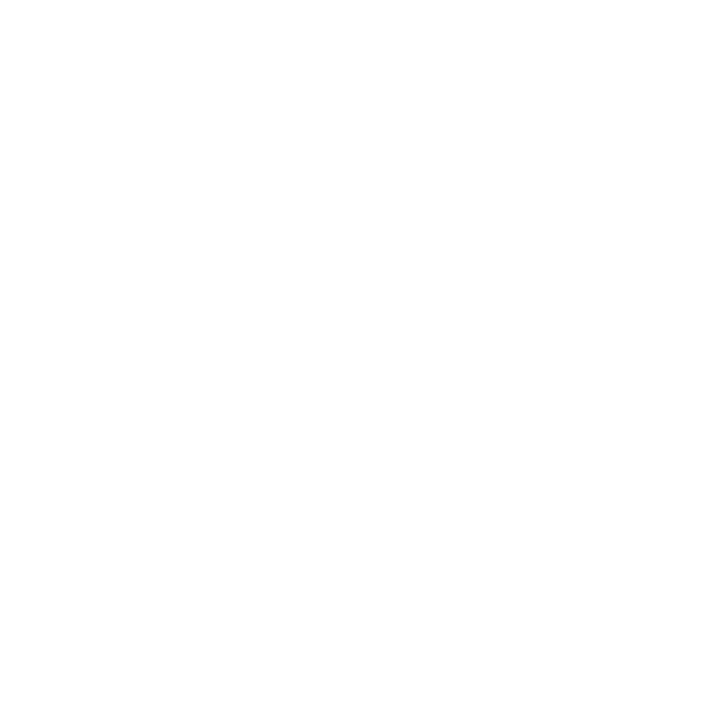
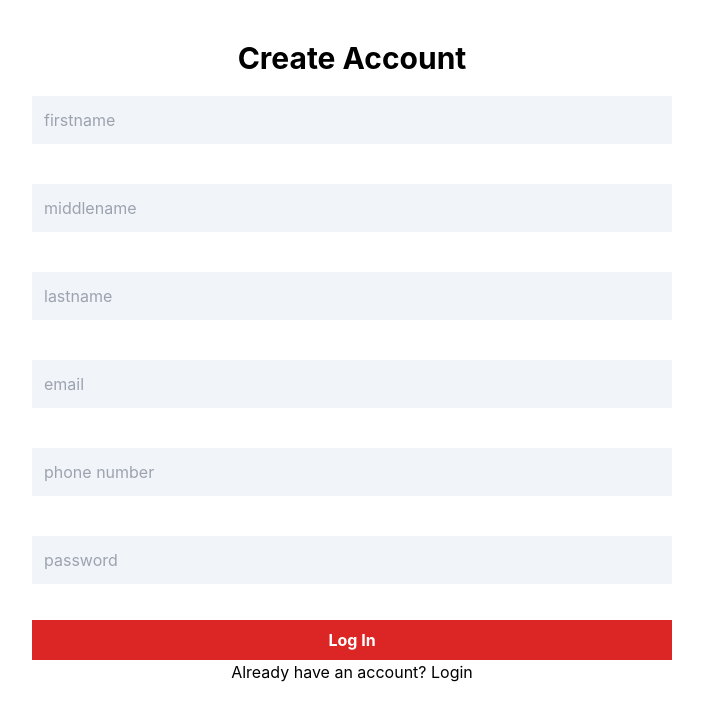
Before and after one commit to Fahyvor/dbms-plastics, a React (Create React App) app in the folder frontend/: page /register in a window 1280 px wide. Before the commit this address had no page. Shown: the top 720 px of the page, without its empty margins (288-991 px from the left). Built offline with nearby package versions, Linux system fonts and the light colour scheme.

Commit message:
Login and Register pages

```diff
--- a/frontend/src/App.js
+++ b/frontend/src/App.js
@@ -3,15 +3,20 @@
 import Products from './ProductsPage/Products';
 import SellWaste from './SellersPage/SellWaste';
 import Dashboard from './Dashboard/Dashboard';
+import Login from './Login/Login';
+import Register from './Register/Register';
 
 function App() {
   return (
     <Router>
       <Routes>
-        <Route path='/' element={<Homepage />} />
+        <Route path='/home' element={<Homepage />} />
         <Route path='/buy' element={<Products />} />
         <Route path='/sell' element={<SellWaste />} />
         <Route path='/dashboard' element={<Dashboard />} />
+        <Route path='/' element={<Login />} />
+        <Route path='/login' element={<Login />} />
+        <Route path='/register' element={<Register />} />
       </Routes>
     </Router>
   );
--- /dev/null
+++ b/frontend/src/Login/Login.js
@@ -0,0 +1,34 @@
+import React from 'react'
+import { useNavigate } from 'react-router-dom'
+
+const Login = () => {
+
+  const navigate = useNavigate();
+
+  const handleLogin = () => {
+    navigate('/home')
+  }
+  return (
+    <div className='flex flex-col w-full
+    py-5 items-center bg-red'>
+        <div className='mt-5 text-3xl font-bold'>Login</div>
+        <div className='login-form w-3/6 max-sm:w-5/6'>
+            <form className='flex flex-col gap-5' onSubmit={handleLogin}>
+                <input type='text' placeholder='username' required
+                className='p-3 mt-5'/>
+                <input type='password' placeholder='password' required
+                className='p-3 mt-5' />
+                <button type='submit'
+                className='bg-red-600 py-2
+                text-white font-bold mt-4'>Log In</button>
+            </form>
+        </div>
+
+        <div className='form-footer mt-5'>
+          <p>Are you a new user? <a href='/register'>Create Account</a></p>
+        </div>
+    </div>
+  )
+}
+
+export default Login
--- /dev/null
+++ b/frontend/src/Register/Register.js
@@ -0,0 +1,43 @@
+import React from 'react'
+import { useNavigate } from 'react-router-dom'
+
+const Register = () => {
+
+    const navigate = useNavigate();
+
+    const handleRegister = (e) => {
+        e.preventDefault();
+        navigate('/home')
+    }
+  return (
+    <div className='flex flex-col w-full
+    py-5 items-center bg-red'>
+        <div className='mt-5 text-3xl font-bold'>Create Account</div>
+        <div className='login-form w-3/6 max-sm:w-5/6'>
+            <form className='flex flex-col gap-5' onSubmit={handleRegister}>
+                <input type='text' placeholder='firstname' required
+                className='p-3 mt-5 bg-slate-100'/>
+                <input type='text' placeholder='middlename' required
+                className='p-3 mt-5 bg-slate-100'/>
+                <input type='text' placeholder='lastname' required
+                className='p-3 mt-5 bg-slate-100'/>
+                <input type='email' placeholder='email' required
+                className='p-3 mt-5 bg-slate-100'/>
+                <input type='text' placeholder='phone number' required
+                className='p-3 mt-5 bg-slate-100'/>
+                <input type='password' placeholder='password' required
+                className='p-3 mt-5 bg-slate-100'/>
+                <button type='submit'
+                className='bg-red-600 py-2
+                text-white font-bold mt-4'>Log In</button>
+            </form>
+        </div>
+
+        <div className='form-footer'>
+          <p>Already have an account? <a href='/login'>Login</a></p>
+        </div>
+    </div>
+  )
+}
+
+export default Register
```
